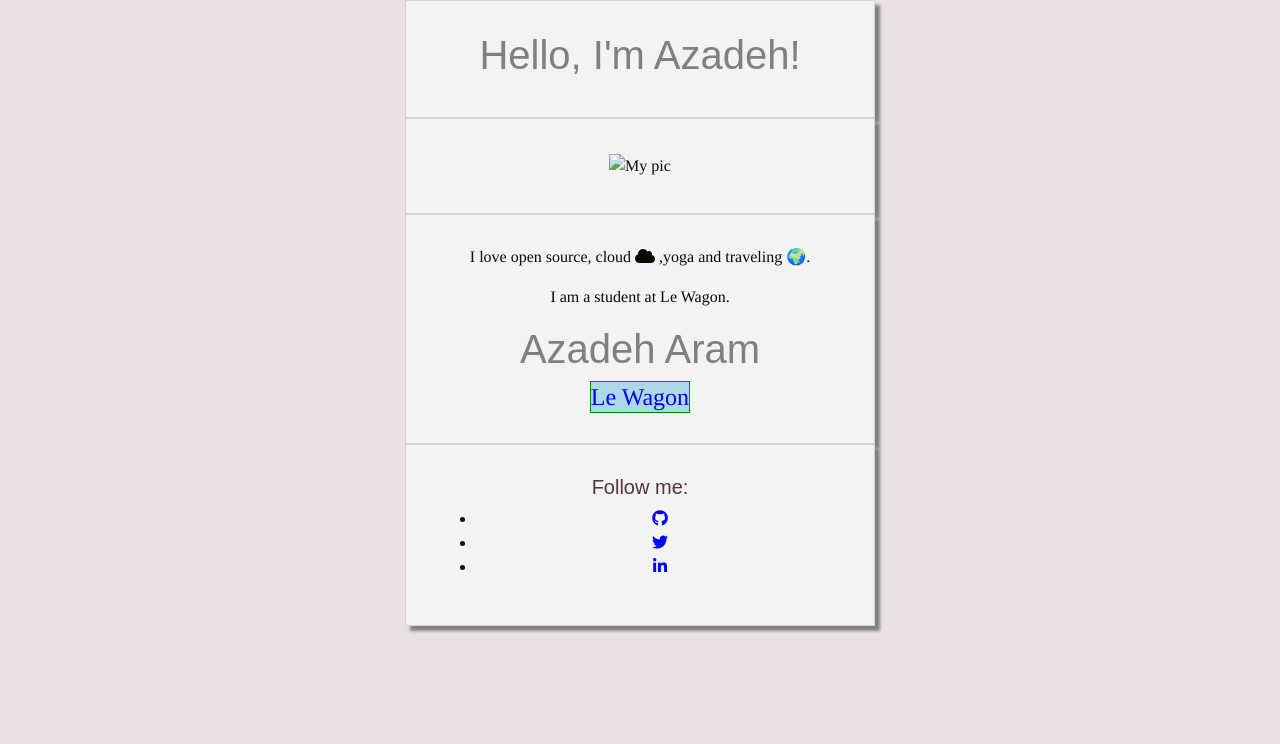
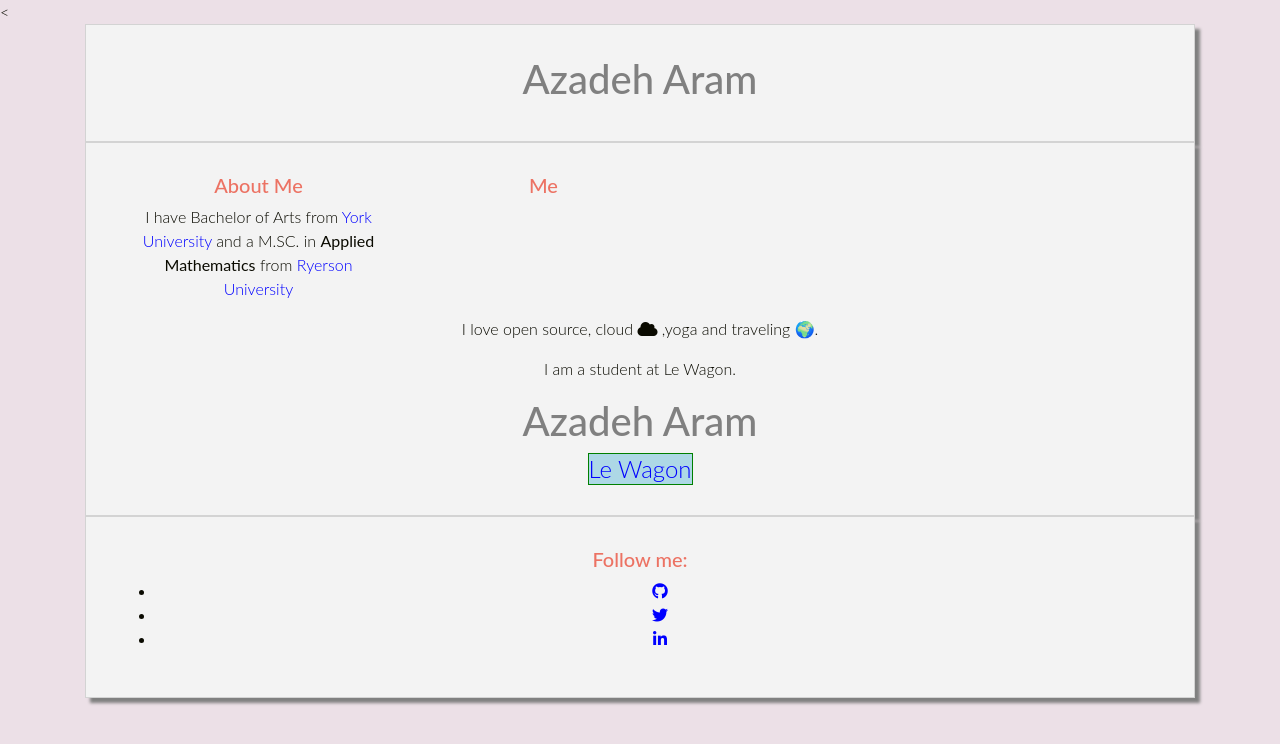
Before and after one commit to azadehar/profile, a plain HTML site: page index.html in a window 1280 px wide. Drawn offline with nearby package versions, Linux system fonts and the light colour scheme.

Commit message:
The column has fixed

```diff
--- a/index.html
+++ b/index.html
@@ -1,8 +1,8 @@
-<!DOCTYPE html>
+<<!DOCTYPE html>
 <html>
   <head>
     <link rel="stylesheet" href="https://maxcdn.bootstrapcdn.com/bootstrap/4.0.0/css/bootstrap.min.css" integrity="sha384-Gn5384xqQ1aoWXA+058RXPxPg6fy4IWvTNh0E263XmFcJlSAwiGgFAW/dAiS6JXm" crossorigin="anonymous">
-    <title>Azadeh </title>
+    <title>AzadehAram </title>
     <link rel="stylesheet" type="text/css" href="style.css">
     <link rel="stylesheet" href="https://use.fontawesome.com/releases/v5.6.3/css/all.css" >
     <meta name="viewport" content="width=device-width, initial-scale=1">
@@ -12,12 +12,24 @@
    <body>
     <div class="container">
       <div class="home-card" class="shadowed">
-        <h1>  Hello, I'm Azadeh! </h1>
+        <h1>Azadeh Aram</h1>
       </div>
-      <div  class="home-card" class="shadowed">
-        <img src="images/my_avatar.png" class = "img-circle" alt="My pic">
-      </div>
+
+
+
       <div class="home-card">
+        <div class="container">
+          <div class="row">
+            <div class="col-3">
+              <h2> About Me</h2>
+              <p>I have Bachelor of Arts from <a href="http://www.yorku.ca/index.html" target="_blank" class = "icon" >York University </a>
+               and a M.SC. in <strong>Applied Mathematics</strong> from <a href="https://www.ryerson.ca/" target="_blank" class = "icon" >Ryerson University </a>
+              </p>
+            </div>
+
+            <div class="col-3"> <h2> Me</h2></div>
+          </div>
+        </div>
         <p>  I love open source, cloud <i class="fas fa-cloud"></i>
         ,yoga and traveling 🌍.</p>
         <div >
--- a/style.css
+++ b/style.css
@@ -1,20 +1,24 @@
 body {
-  font-family: Times, serif;
+  font-family: lato, serif;
   font-weight: 300;
    /* if you want the light version */
    color: rgb(10, 10, 0);
    background-color: #ece0e7;
 }
 
+
 h1 {
   color: gray;
-  font-family: arial;
+  font-family: lato;
+  color: gray;
+
 }
 
 h2 {
-  color: #553246;
+  color: #EC7263;
   font-size: 20px;
-  font-family: arial;
+  font-family: lato;
+
 }
 
 .img-circle {
@@ -57,7 +61,7 @@ h2 {
 }
 
 .container {
-  width: 500px;
+  width: 2000px;
   margin: 0 auto;
 
 }
@@ -95,19 +99,19 @@ a:hover {
   line-height: 30px;
 }
 
-@media (max-width: 960px) {
+@media (max-width: 20px) {
   /* For a screen < 960px, this CSS will be read */
   .container {
     width: 700px;
   }
 }
-@media (max-width: 720px) {
+@media (max-width: 20px) {
   /* For a screen < 720px, this CSS will be read */
   .container {
     width: 500px;
   }
 }
-@media (max-width: 540px) {
+@media (max-width: 20px) {
   /* For a screen < 540px, this CSS will be read */
   .container {
     width: 300px;
```
